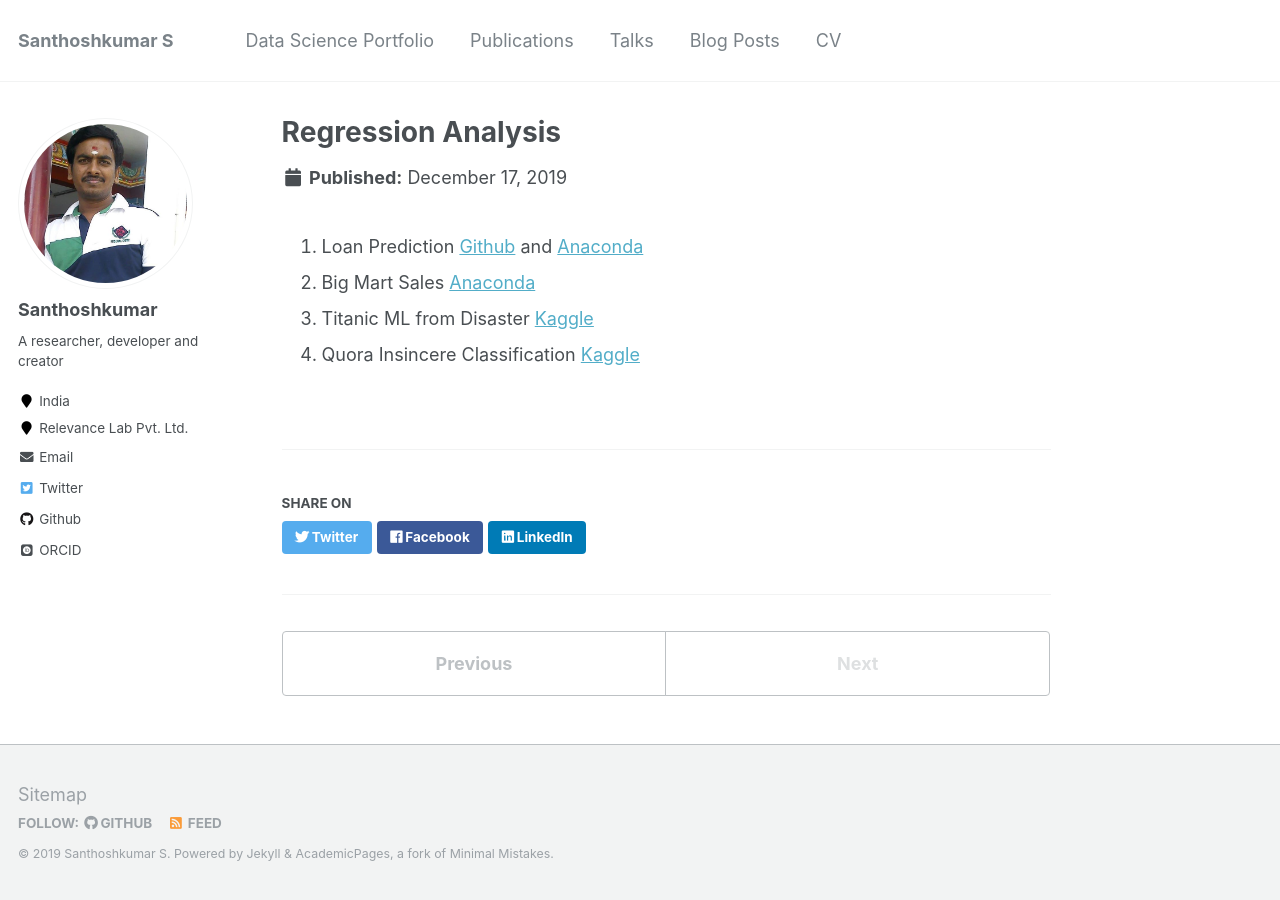
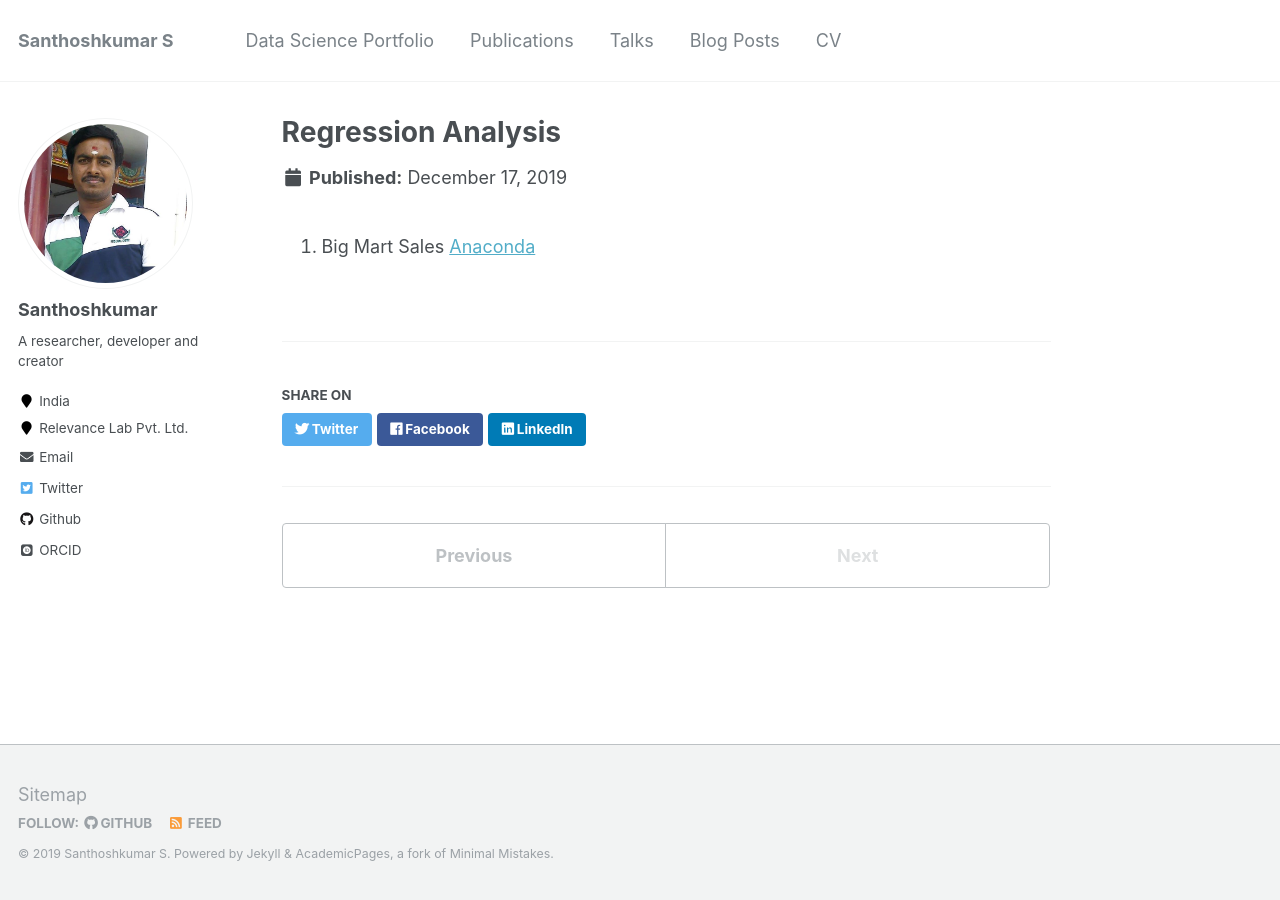
Before and after one commit to santhosh790/santhosh790.github.io, a Jekyll site: the page built from _portfolio/portfolio-4.md, in a window 1280 px wide. Built offline with Jekyll 4.4.1, drawn with Linux system fonts in a browser that asks for light colours; some web fonts are replaced.

Commit message:
Correcting the portfolios

```diff
--- a/_portfolio/portfolio-4.md
+++ b/_portfolio/portfolio-4.md
@@ -4,7 +4,4 @@ excerpt: "As part of this work, I've worked on regression tasks for different ty
 collection: portfolio
 ---
 
-1. Loan Prediction [Github](https://github.com/santhosh790/loan-prediction) and [Anaconda](https://anaconda.org/santhosh790/loanpredictionanalvid/notebook)
-2. Big Mart Sales [Anaconda](https://anaconda.org/santhosh790/bigmart-sales-av/notebook)
-3. Titanic ML from Disaster [Kaggle](https://www.kaggle.com/santhoshram/first-notebook)
-4. Quora Insincere Classification [Kaggle](https://www.kaggle.com/santhoshram/quora-insincere-classification)
+1. Big Mart Sales [Anaconda](https://anaconda.org/santhosh790/bigmart-sales-av/notebook)
```
Also changed, not shown: _portfolio/portfolio-3.md (renamed from _portfolio/portfolio-3.html).
